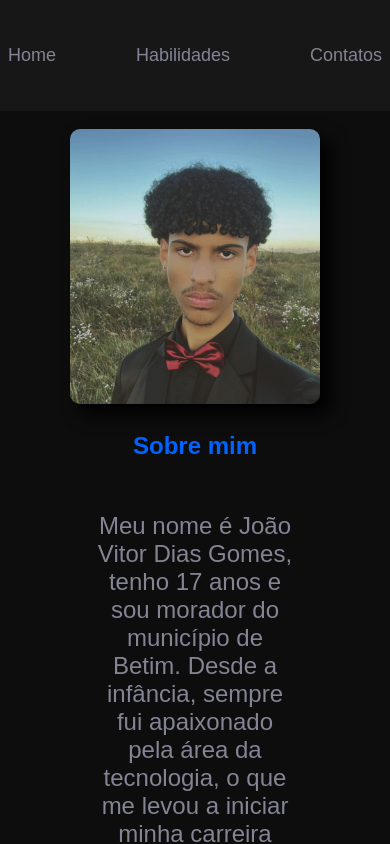
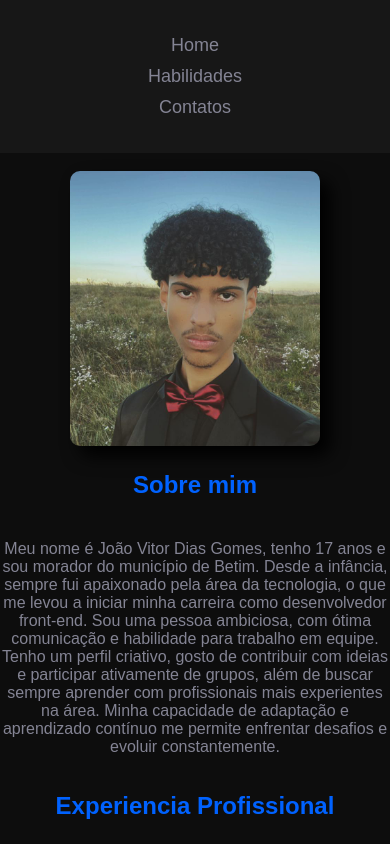
Before and after one commit to JoaoVitor-DiasGomes/portfolio, a plain HTML site: page index.html in a window 390 px wide. Shown: the top 844 px of the page. Drawn offline with nearby package versions, Linux system fonts and the light colour scheme.

Commit message:
Atualizar o style.css

```diff
--- a/style.css
+++ b/style.css
@@ -167,3 +167,33 @@ button:hover {
     transform: scale(1.1);
     opacity: 0.8;
   }
+
+@media (max-width: 768px) {
+    .container {
+        width: 100%;
+        padding: 10px;
+    }
+
+    p {
+        font-size: medium;
+        width: 100%;
+    }
+
+    .about, .experience, .abilities, .projects, .contacts {
+        gap: 5px;
+    }
+
+    .navbar-links {
+        flex-direction: column;
+        align-items: center;
+    }
+
+    .navbar-links li {
+        margin: 5px 0;
+    }
+
+    .pbtn, .btn {
+        width: 100%;
+        height: auto;
+    }
+}
```
